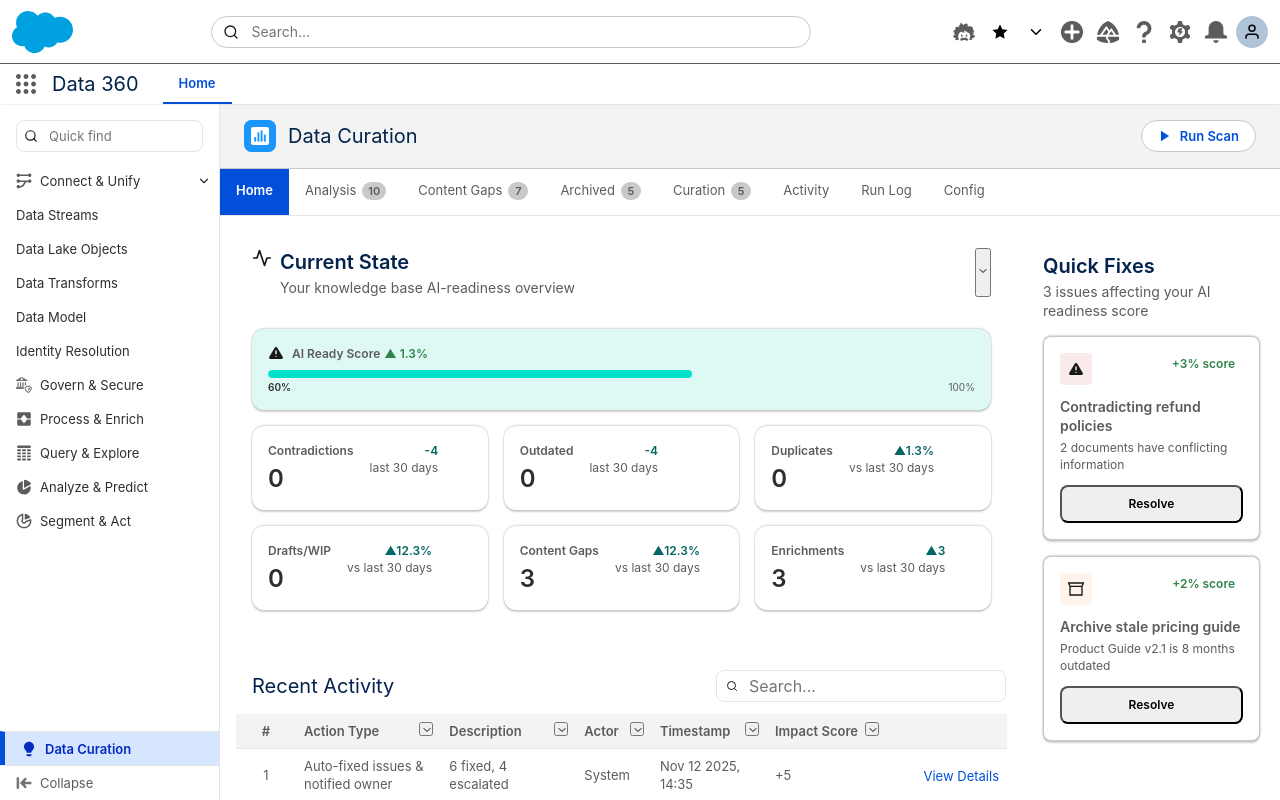
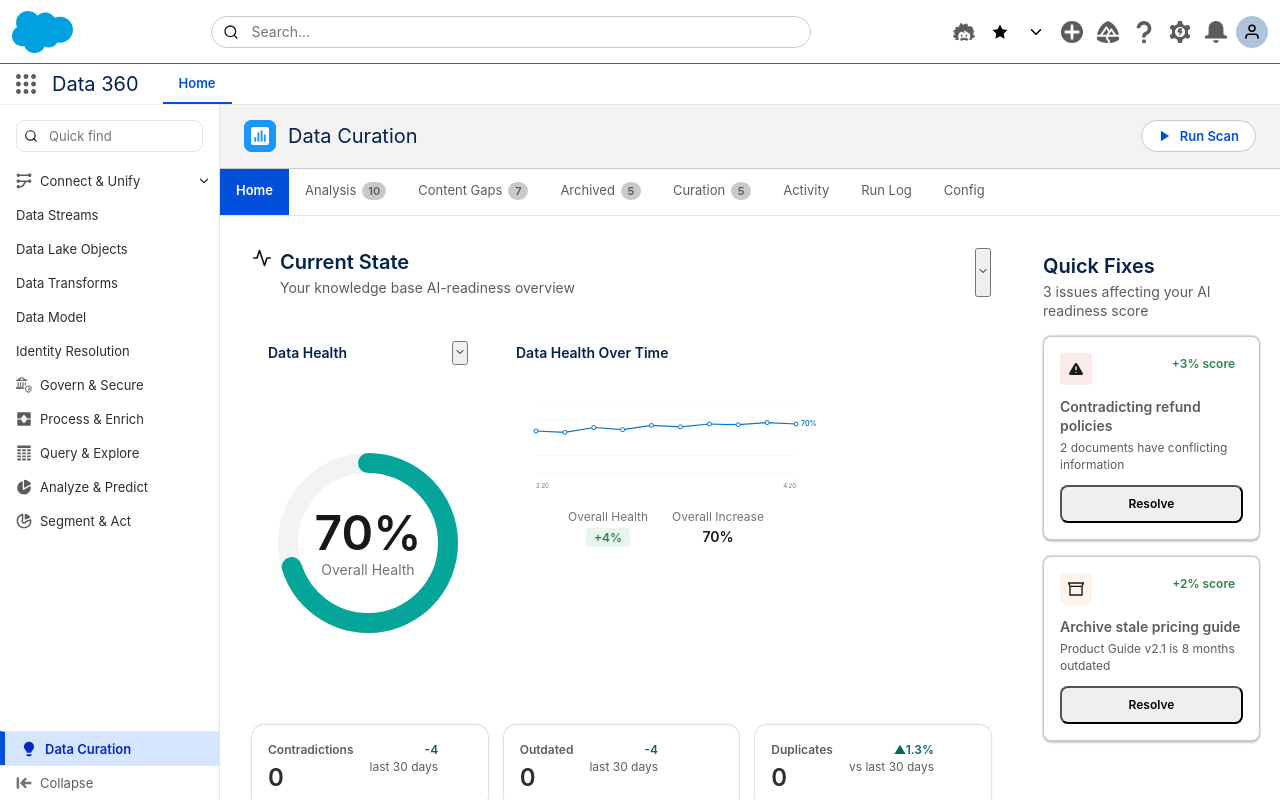
Before and after one commit to NoamVin602/TEST_Agent-ready-data, a Next.js app: page / in a window 1280 px wide. Built offline with nearby package versions, Linux system fonts and the light colour scheme.

Commit message:
Replace home page content with Figma design: Remove AI Ready Score card, add Data Health donut chart and Data Health Over Time line chart side by side, keep Quick Fixes panel on right side, use SLDS Cosmos components

```diff
--- a/app/components/views/HomeView.tsx
+++ b/app/components/views/HomeView.tsx
@@ -5,7 +5,6 @@
 import { DataHealthLineChart } from "../dashboard/DataHealthLineChart";
 import { MetricCard } from "../dashboard/MetricCard";
 import { RecentActivityTable } from "../dashboard/RecentActivityTable";
-import { AIReadyScore } from "../dashboard/AIReadyScore";
 import { QuickFixesSidebar } from "../shared/QuickFixesSidebar";
 
 export type IssueCategory =
@@ -225,88 +224,63 @@
 
           {/* Card Body */}
           <div className="slds-card__body" style={{ padding: 'var(--slds-g-spacing-4)' }}>
-
-            {/* AI Ready Score - Teal Background Card */}
+            {/* Charts Section - Two nested cards side by side */}
             <div
+              className="slds-grid"
               style={{
-                backgroundColor: '#DEF9F3',
-                border: '1px solid var(--slds-g-color-brand-base-90)',
-                borderRadius: 'var(--slds-g-radius-border-3)',
-                padding: 'var(--slds-g-spacing-4)',
-                marginBottom: 'var(--slds-g-spacing-4)',
-                boxShadow: '0px 0px 2px 0px rgba(0, 0, 0, 0.18), 0px 2px 2px 0px rgba(0, 0, 0, 0.18), 0px -1px 2px 0px rgba(0, 0, 0, 0.1)'
+                gridTemplateColumns: 'repeat(2, 1fr)',
+                gap: 'var(--slds-g-spacing-4)',
+                marginBottom: 'var(--slds-g-spacing-4)'
               }}
             >
-              <div className="slds-grid slds-grid_vertical-align-center" style={{ gap: 'var(--slds-g-spacing-2)', marginBottom: 'var(--slds-g-spacing-2)' }}>
-                <AlertTriangleIcon size={16} color="#01C3B3" style={{ flexShrink: 0 }} />
-                <div className="slds-grid slds-grid_vertical-align-center" style={{ flex: 1, gap: 'var(--slds-g-spacing-1)' }}>
-                  <span
+              {/* Data Health Donut Chart */}
+              <div className="slds-card" style={{ borderRadius: 'var(--slds-g-radius-border-3)', backgroundColor: '#FFFFFF' }}>
+                <div className="slds-card__header" style={{ padding: 'var(--slds-g-spacing-3) var(--slds-g-spacing-4)' }}>
+                  <div className="slds-grid slds-grid_align-spread slds-grid_vertical-align-center">
+                    <h3
+                      style={{
+                        fontFamily: 'var(--slds-g-font-family)',
+                        fontSize: 'var(--slds-g-font-scale-2)',
+                        fontWeight: 'var(--slds-g-font-weight-6)',
+                        lineHeight: '24px',
+                        color: 'var(--slds-g-color-on-surface-3)',
+                        margin: 0
+                      }}
+                    >
+                      Data Health
+                    </h3>
+                    <button
+                      type="button"
+                      className="slds-button slds-button_icon slds-button_icon-small"
+                      aria-label="More options"
+                    >
+                      <ChevronDownIcon size={12} color="var(--slds-g-color-on-surface-1)" />
+                    </button>
+                  </div>
+                </div>
+                <div className="slds-card__body" style={{ padding: 'var(--slds-g-spacing-4)' }}>
+                  <DataHealthDonut percentage={70} />
+                </div>
+              </div>
+
+              {/* Data Health Over Time Line Chart */}
+              <div className="slds-card" style={{ borderRadius: 'var(--slds-g-radius-border-3)', backgroundColor: '#FFFFFF' }}>
+                <div className="slds-card__header" style={{ padding: 'var(--slds-g-spacing-3) var(--slds-g-spacing-4)' }}>
+                  <h3
                     style={{
                       fontFamily: 'var(--slds-g-font-family)',
-                      fontSize: 'var(--slds-g-font-scale-neg-1)',
-                      lineHeight: '17px',
+                      fontSize: 'var(--slds-g-font-scale-2)',
                       fontWeight: 'var(--slds-g-font-weight-6)',
-                      color: 'var(--slds-g-color-on-surface-1)'
+                      lineHeight: '24px',
+                      color: 'var(--slds-g-color-on-surface-3)',
+                      margin: 0
                     }}
                   >
-                    AI Ready Score
-                  </span>
-                  <span
-                    style={{
-                      fontFamily: 'var(--slds-g-font-family)',
-                      fontSize: 'var(--slds-g-font-scale-neg-1)',
-                      lineHeight: '17px',
-                      fontWeight: 'var(--slds-g-font-weight-6)',
-                      color: '#2E844A'
-                    }}
-                  >
-                    ▲ 1.3%
-                  </span>
+                    Data Health Over Time
+                  </h3>
                 </div>
-              </div>
-              <div>
-                <div
-                  style={{
-                    height: '8px',
-                    backgroundColor: 'var(--slds-g-color-surface-container-3)',
-                    borderRadius: '9999px',
-                    overflow: 'hidden',
-                    marginBottom: '2px'
-                  }}
-                >
-                  <div
-                    style={{
-                      height: '100%',
-                      width: '60%',
-                      backgroundColor: '#04E1CB',
-                      borderRadius: '9999px',
-                      transition: 'width 1s ease'
-                    }}
-                  />
-                </div>
-                <div className="slds-grid slds-grid_align-spread">
-                  <span
-                    style={{
-                      fontFamily: 'var(--slds-g-font-family)',
-                      fontSize: 'var(--slds-g-font-scale-neg-2)',
-                      lineHeight: '14px',
-                      fontWeight: 'var(--slds-g-font-weight-6)',
-                      color: 'var(--slds-g-color-on-surface-2)'
-                    }}
-                  >
-                    60%
-                  </span>
-                  <span
-                    style={{
-                      fontFamily: 'var(--slds-g-font-family)',
-                      fontSize: 'var(--slds-g-font-scale-neg-2)',
-                      lineHeight: '14px',
-                      fontWeight: 'var(--slds-g-font-weight-4)',
-                      color: 'var(--slds-g-color-on-surface-1)'
-                    }}
-                  >
-                    100%
-                  </span>
+                <div className="slds-card__body" style={{ padding: 'var(--slds-g-spacing-4)' }}>
+                  <DataHealthLineChart data={chartData} currentValue={70} />
                 </div>
               </div>
             </div>
```
